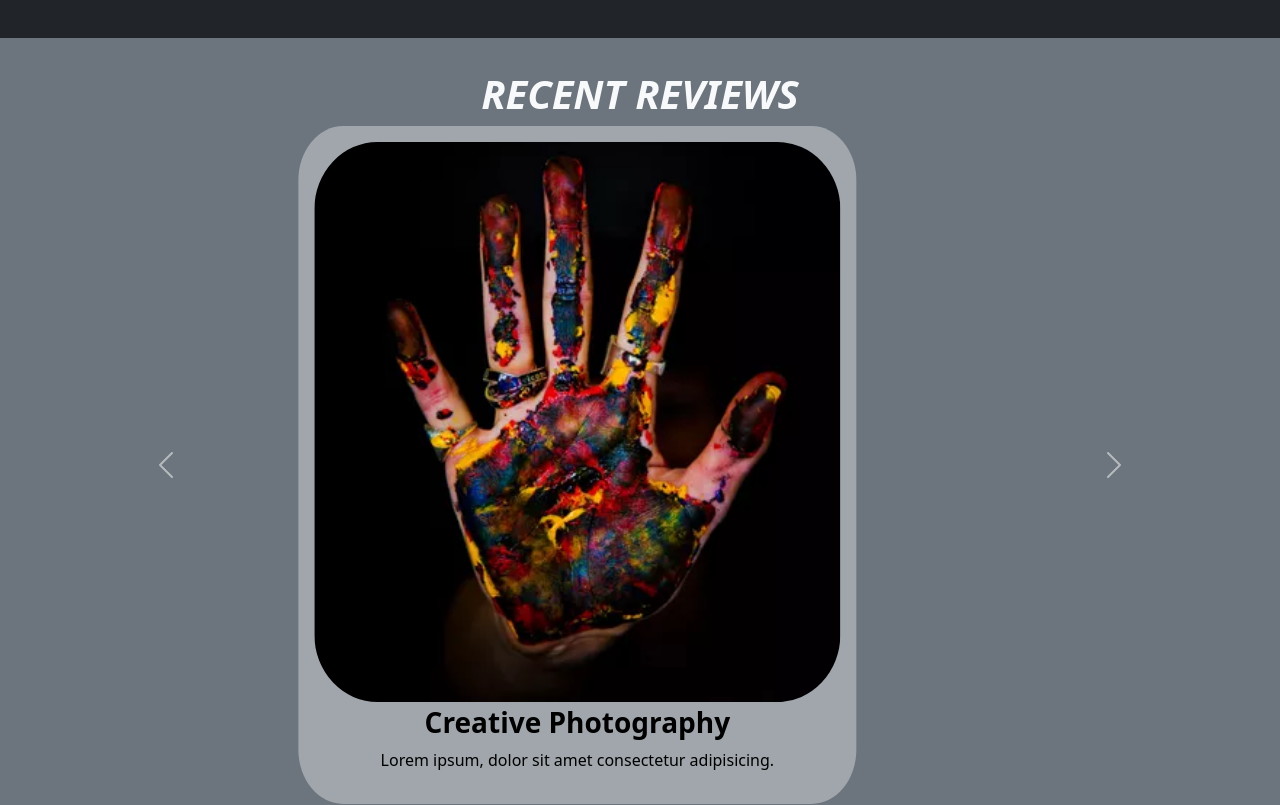
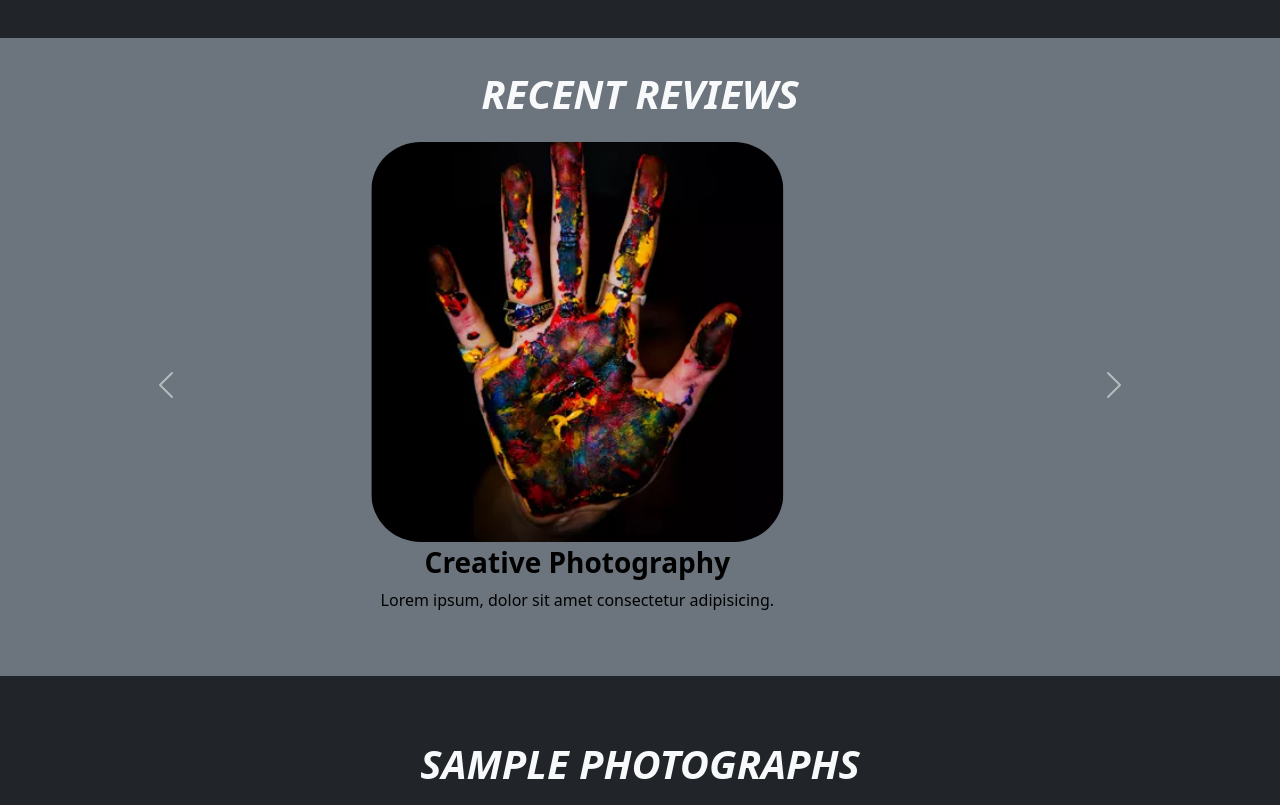
Before and after one commit to Teejay31/six-task, a plain HTML site: page index.html in a window 1280 px wide. Shown: the part 1280-2085 px from the top of the page. Drawn offline with nearby package versions, Linux system fonts and the light colour scheme.

Commit message:
new updates

```diff
--- a/css/style.css
+++ b/css/style.css
@@ -77,16 +77,10 @@
 }
 
 .img-rec {
-    width: 100%;
-    height: 70vh;
+    width: 38%;
+    height: 50vh;
     object-fit: cover;
     border-radius: 12%;
-}
-
-.fr-outline {
-    background-color: rgba(240, 240, 240, 0.4);
-    width: 50%;
-    border-radius: 8%;
 }
 
 @media ( max-width: 769px) {
--- a/index.html
+++ b/index.html
@@ -80,7 +80,7 @@
           <div id="carouselExampleControls" class="carousel slide" data-bs-ride="carousel">
             <div class="carousel-inner">
               <div class="carousel-item active">
-                <div class="fr-outline p-3 m-auto">
+                <div class="p-3 m-auto">
                   <div class="text-center">
                     <img src="img/a3.webp" alt="" class="img-fluid img-rec">
                   </div>
@@ -91,7 +91,7 @@
                 </div>
               </div>
               <div class="carousel-item">
-                <div class="fr-outline p-3 m-auto">
+                <div class="p-3 m-auto">
                   <div class="text-center">
                     <img src="img/a2.webp" alt="" class="img-fluid img-rec">
                   </div>
@@ -102,7 +102,7 @@
                 </div>
               </div>
               <div class="carousel-item">
-                <div class="fr-outline p-3 m-auto">
+                <div class="p-3 m-auto">
                   <div class="text-center">
                     <img src="img/a1.webp" alt="" class="img-fluid img-rec">
                   </div>
```
